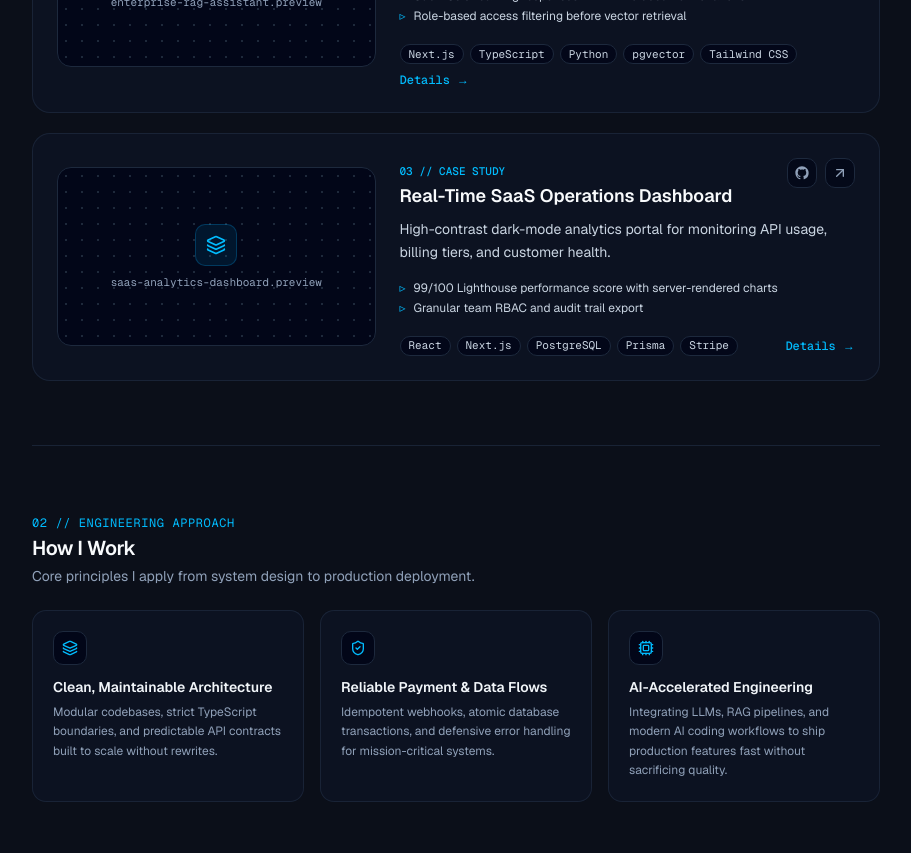
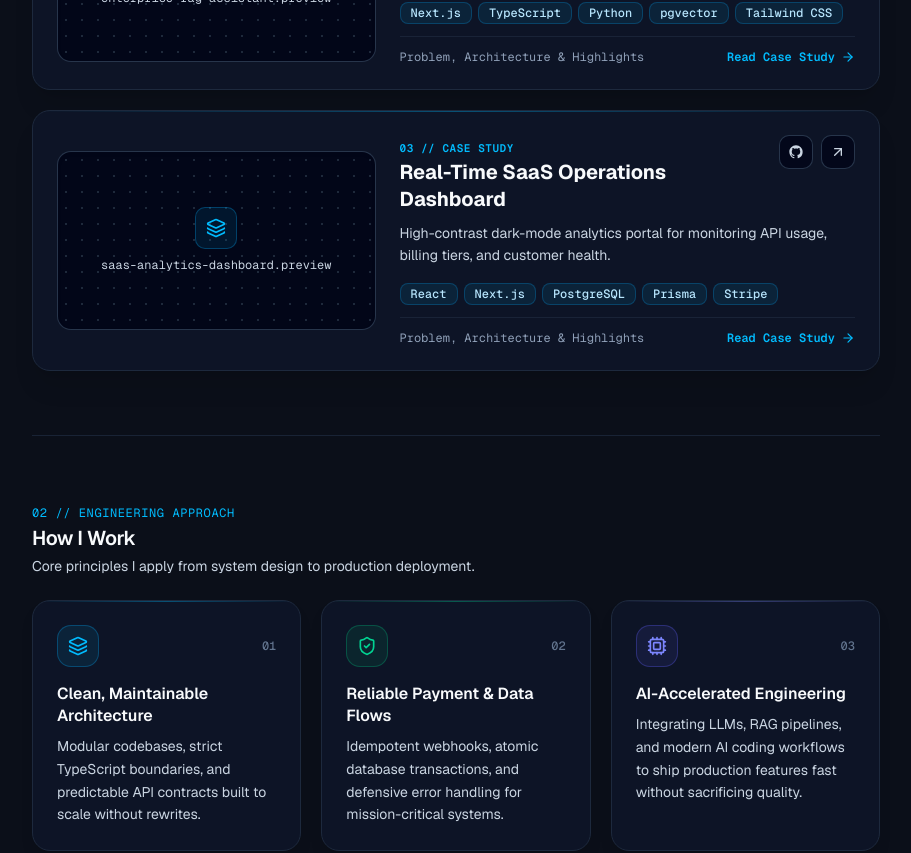
Before and after one commit to LucmanRoyJohairi/personal-portfolio, a Next.js app: page / in a window 1280 px wide. Shown: the part 1160-2013 px from the top of the page, without its empty margins (184-1095 px from the left). Built offline with nearby package versions, Linux system fonts and the light colour scheme.

Commit message:
feat: updated section layout and design

```diff
--- a/src/app/layout.tsx
+++ b/src/app/layout.tsx
@@ -14,9 +14,9 @@ const geistMono = Geist_Mono({
 });
 
 export const metadata: Metadata = {
-  title: "Your Name — Full-Stack Software Engineer",
+  title: "Roy Johairi Lucman — Full-Stack Software Engineer",
   description:
-    "Full-Stack Developer with 4 years of experience building scalable web applications, automated payment systems, and AI workflows.",
+    "Full-Stack Developer with 4+ years of experience building scalable web applications, automated payment systems, and AI workflows.",
 };
 
 export default function RootLayout({
--- a/src/app/projects/[slug]/page.tsx
+++ b/src/app/projects/[slug]/page.tsx
@@ -2,7 +2,7 @@ import { Suspense } from "react";
 import Link from "next/link";
 import Image from "next/image";
 import { notFound } from "next/navigation";
-import { ArrowLeft, ArrowUpRight } from "lucide-react";
+import { ArrowLeft, ArrowRight, ArrowUpRight } from "lucide-react";
 import { PROJECTS } from "@/data/portfolio";
 import { GithubIcon } from "@/components/icons";
 import { Badge } from "@/components/ui/badge";
@@ -18,17 +18,20 @@ async function ProjectContent({
   params: Promise<{ slug: string }>;
 }) {
   const { slug } = await params;
-  const project = PROJECTS.find((p) => p.slug === slug);
+  const currentIndex = PROJECTS.findIndex((p) => p.slug === slug);
+  const project = PROJECTS[currentIndex];
 
   if (!project) notFound();
+
+  const nextProject = PROJECTS[(currentIndex + 1) % PROJECTS.length];
 
   return (
     <>
       <header className="space-y-4">
         <span className="font-mono text-xs uppercase tracking-wider text-sky-400">
-          Case Study
+          0{currentIndex + 1} // Case Study
         </span>
-        <h1 className="text-2xl font-bold tracking-tight text-slate-50 sm:text-3xl">
+        <h1 className="text-2xl font-bold tracking-tight text-slate-50 sm:text-4xl">
           {project.title}
         </h1>
         <p className="text-base leading-relaxed text-slate-300">{project.summary}</p>
@@ -38,7 +41,7 @@ async function ProjectContent({
             <Badge
               key={tech}
               variant="secondary"
-              className="border border-slate-800 bg-slate-900 font-mono text-xs text-slate-200"
+              className="border border-sky-500/25 bg-sky-500/10 font-mono text-xs text-sky-200"
             >
               {tech}
             </Badge>
@@ -69,7 +72,7 @@ async function ProjectContent({
               className={buttonVariants({
                 size: "sm",
                 className:
-                  "bg-sky-500 font-medium text-slate-950 hover:bg-sky-400",
+                  "bg-sky-500 font-medium text-slate-950 shadow-lg shadow-sky-500/20 hover:bg-sky-400",
               })}
             >
               Live Demo
@@ -91,35 +94,77 @@ async function ProjectContent({
         </div>
       )}
 
-      <div className="space-y-6 rounded-2xl border border-slate-800/80 bg-slate-900/50 p-6 backdrop-blur-sm">
-        <div className="space-y-2">
-          <h2 className="font-mono text-xs uppercase tracking-wider text-sky-400">
-            01 // The Problem
-          </h2>
-          <p className="text-sm leading-relaxed text-slate-300">{project.problem}</p>
+      {/* 01 & 02: Side-by-Side Problem & Architecture Bento */}
+      <div className="grid gap-5 sm:grid-cols-2">
+        <div className="rounded-2xl border border-slate-800 bg-slate-900/75 p-6 shadow-lg">
+          <div className="mb-3 flex items-center gap-2.5">
+            <span className="rounded-md border border-amber-500/30 bg-amber-500/10 px-2 py-0.5 font-mono text-xs font-semibold text-amber-300">
+              01
+            </span>
+            <h2 className="font-mono text-xs font-semibold uppercase tracking-wider text-slate-200">
+              The Problem
+            </h2>
+          </div>
+          <p className="text-sm leading-relaxed text-slate-200">{project.problem}</p>
         </div>
 
-        <div className="space-y-2">
-          <h2 className="font-mono text-xs uppercase tracking-wider text-sky-400">
-            02 // Architecture & Implementation
+        <div className="rounded-2xl border border-slate-800 bg-slate-900/75 p-6 shadow-lg">
+          <div className="mb-3 flex items-center gap-2.5">
+            <span className="rounded-md border border-sky-500/30 bg-sky-500/10 px-2 py-0.5 font-mono text-xs font-semibold text-sky-300">
+              02
+            </span>
+            <h2 className="font-mono text-xs font-semibold uppercase tracking-wider text-slate-200">
+              Architecture &amp; Stack
+            </h2>
+          </div>
+          <p className="text-sm leading-relaxed text-slate-200">{project.architecture}</p>
+        </div>
+      </div>
+
+      {/* 03: Key Engineering Highlights */}
+      <div className="rounded-2xl border border-slate-800 bg-slate-900/75 p-6 shadow-lg">
+        <div className="mb-4 flex items-center gap-2.5">
+          <span className="rounded-md border border-emerald-500/30 bg-emerald-500/10 px-2 py-0.5 font-mono text-xs font-semibold text-emerald-300">
+            03
+          </span>
+          <h2 className="font-mono text-xs font-semibold uppercase tracking-wider text-slate-200">
+            Key Engineering Highlights
           </h2>
-          <p className="text-sm leading-relaxed text-slate-300">{project.architecture}</p>
         </div>
 
-        <div className="space-y-2">
-          <h2 className="font-mono text-xs uppercase tracking-wider text-sky-400">
-            03 // Key Highlights
-          </h2>
-          <ul className="space-y-1.5 text-sm text-slate-300">
-            {project.highlights.map((item) => (
-              <li key={item} className="flex items-start gap-2">
-                <span className="text-sky-400">▹</span>
-                <span>{item}</span>
-              </li>
-            ))}
-          </ul>
+        <div className="grid gap-3.5 sm:grid-cols-3">
+          {project.highlights.map((item, idx) => (
+            <div
+              key={item}
+              className="rounded-xl border border-slate-800/90 bg-slate-950/60 p-4"
+            >
+              <span className="mb-2 block font-mono text-[11px] font-semibold text-sky-400">
+                HIGHLIGHT 0{idx + 1}
+              </span>
+              <p className="text-sm leading-relaxed text-slate-200">{item}</p>
+            </div>
+          ))}
         </div>
       </div>
+
+      {/* Bottom Next Project Navigation */}
+      {PROJECTS.length > 1 && (
+        <div className="flex flex-col items-start justify-between gap-4 rounded-2xl border border-slate-800/80 bg-slate-900/40 p-5 sm:flex-row sm:items-center">
+          <div>
+            <span className="font-mono text-[11px] uppercase tracking-wider text-slate-400">
+              Up Next
+            </span>
+            <p className="text-sm font-semibold text-slate-100">{nextProject.title}</p>
+          </div>
+          <Link
+            href={`/projects/${nextProject.slug}`}
+            className="inline-flex items-center gap-1.5 font-mono text-xs font-semibold text-sky-400 transition hover:text-sky-300"
+          >
+            View Case Study
+            <ArrowRight className="h-3.5 w-3.5" />
+          </Link>
+        </div>
+      )}
     </>
   );
 }
@@ -141,7 +186,7 @@ export default function ProjectDetailPage({
 
       <Suspense
         fallback={
-          <div className="h-64 animate-pulse rounded-2xl border border-slate-800 bg-slate-900/40" />
+          <div className="h-96 animate-pulse rounded-2xl border border-slate-800 bg-slate-900/40" />
         }
       >
         <ProjectContent params={params} />
--- a/src/components/how-i-work.tsx
+++ b/src/components/how-i-work.tsx
@@ -1,23 +1,36 @@
 import { Cpu, Layers, ShieldCheck } from "lucide-react";
+import { SpotlightCard } from "@/components/spotlight-card";
 
 const PRINCIPLES = [
   {
+    step: "01",
     icon: Layers,
     title: "Clean, Maintainable Architecture",
     description:
       "Modular codebases, strict TypeScript boundaries, and predictable API contracts built to scale without rewrites.",
+    accent: "text-sky-400 border-sky-500/30 bg-sky-500/10",
+    topGlow: "via-sky-400/60",
+    hoverBorder: "hover:border-sky-500/40",
   },
   {
+    step: "02",
     icon: ShieldCheck,
     title: "Reliable Payment & Data Flows",
     description:
       "Idempotent webhooks, atomic database transactions, and defensive error handling for mission-critical systems.",
+    accent: "text-emerald-400 border-emerald-500/30 bg-emerald-500/10",
+    topGlow: "via-emerald-400/60",
+    hoverBorder: "hover:border-emerald-500/40",
   },
   {
+    step: "03",
     icon: Cpu,
     title: "AI-Accelerated Engineering",
     description:
       "Integrating LLMs, RAG pipelines, and modern AI coding workflows to ship production features fast without sacrificing quality.",
+    accent: "text-indigo-400 border-indigo-500/30 bg-indigo-500/10",
+    topGlow: "via-indigo-400/60",
+    hoverBorder: "hover:border-indigo-500/40",
   },
 ];
 
@@ -31,24 +44,41 @@ export function HowIWork() {
         <h2 className="text-xl font-semibold tracking-tight text-slate-50">
           How I Work
         </h2>
-        <p className="text-sm text-slate-400">
+        <p className="text-sm text-slate-300">
           Core principles I apply from system design to production deployment.
         </p>
       </div>
 
-      <div className="grid gap-4 sm:grid-cols-3">
-        {PRINCIPLES.map(({ icon: Icon, title, description }) => (
-          <div
-            key={title}
-            className="group rounded-xl border border-slate-800/80 bg-slate-900/50 p-5 backdrop-blur-sm transition-all duration-300 hover:-translate-y-0.5 hover:border-sky-500/30 hover:bg-slate-900/80"
-          >
-            <div className="mb-3 inline-flex rounded-lg border border-slate-800 bg-slate-950 p-2 text-sky-400 transition group-hover:border-sky-500/30">
-              <Icon className="h-4 w-4" />
-            </div>
-            <h3 className="mb-1.5 text-sm font-semibold text-slate-100">{title}</h3>
-            <p className="text-xs leading-relaxed text-slate-400">{description}</p>
-          </div>
-        ))}
+      <div className="grid gap-5 sm:grid-cols-3">
+        {PRINCIPLES.map(
+          ({ step, icon: Icon, title, description, accent, topGlow, hoverBorder }) => (
+            <SpotlightCard
+              key={title}
+              className={`group rounded-2xl border border-slate-800 bg-slate-900/75 p-6 shadow-lg transition-all duration-300 hover:-translate-y-1 hover:bg-slate-900 ${hoverBorder}`}
+            >
+              {/* Top edge highlight */}
+              <div
+                className={`pointer-events-none absolute inset-x-0 top-0 h-px bg-gradient-to-r from-transparent ${topGlow} to-transparent opacity-60 transition-opacity duration-300 group-hover:opacity-100`}
+              />
+
+              <div className="mb-4 flex items-center justify-between">
+                <div className={`inline-flex rounded-xl border p-2.5 ${accent}`}>
+                  <Icon className="h-5 w-5" />
+                </div>
+                <span className="font-mono text-xs font-medium text-slate-500">
+                  {step}
+                </span>
+              </div>
+
+              <h3 className="mb-2 text-base font-semibold leading-snug text-slate-50">
+                {title}
+              </h3>
+              <p className="text-sm leading-relaxed text-slate-300">
+                {description}
+              </p>
+            </SpotlightCard>
+          )
+        )}
       </div>
     </section>
   );
--- a/src/components/project-card.tsx
+++ b/src/components/project-card.tsx
@@ -1,52 +1,51 @@
 import Link from "next/link";
 import Image from "next/image";
-import { ArrowUpRight, Layers } from "lucide-react";
+import { ArrowRight, ArrowUpRight, Layers } from "lucide-react";
 import { Project } from "@/data/portfolio";
 import { GithubIcon } from "@/components/icons";
 import { SpotlightCard } from "@/components/spotlight-card";
-import { Badge } from "@/components/ui/badge";
 
 export function ProjectCard({ project, index }: { project: Project; index: number }) {
   return (
-    <SpotlightCard className="group rounded-2xl border border-slate-800/80 bg-slate-900/50 backdrop-blur-sm transition-all duration-300 hover:-translate-y-1 hover:border-slate-700 hover:bg-slate-900/80 hover:shadow-2xl hover:shadow-sky-500/5">
+    <SpotlightCard className="group rounded-2xl border border-slate-800 bg-slate-900/75 shadow-xl transition-all duration-300 hover:-translate-y-1 hover:border-sky-500/40 hover:bg-slate-900 hover:shadow-2xl hover:shadow-sky-500/10">
       <article>
-        {/* Top gradient border glow on hover */}
-        <div className="pointer-events-none absolute inset-x-0 top-0 h-px bg-gradient-to-r from-transparent via-sky-400/60 to-transparent opacity-0 transition-opacity duration-300 group-hover:opacity-100" />
+        {/* Top gradient border glow */}
+        <div className="pointer-events-none absolute inset-x-0 top-0 h-px bg-gradient-to-r from-transparent via-sky-400/60 to-transparent opacity-60 transition-opacity duration-300 group-hover:opacity-100" />
 
         <div className="grid gap-6 p-5 sm:grid-cols-12 sm:items-center sm:p-6">
-          {/* Left: Project Image Preview (5 cols) */}
+          {/* Left: Full Uncropped 16:9 Preview (5 cols) */}
           <Link
             href={`/projects/${project.slug}`}
-            className="relative aspect-video overflow-hidden rounded-xl border border-slate-800 bg-slate-950 sm:col-span-5"
+            className="relative aspect-video overflow-hidden rounded-xl border border-slate-700/80 bg-slate-950 shadow-inner sm:col-span-5"
           >
             {project.image ? (
               <Image
                 src={project.image}
                 alt={project.title}
                 fill
-                className="object-cover transition-transform duration-500 group-hover:scale-105"
+                className="object-cover object-top transition-transform duration-500 group-hover:scale-105"
               />
             ) : (
               <div className="flex h-full w-full flex-col items-center justify-center bg-[radial-gradient(#1e293b_1px,transparent_1px)] [background-size:16px_16px] p-4 text-center">
-                <div className="mb-2 rounded-lg border border-sky-500/25 bg-sky-500/10 p-2.5 text-sky-400 transition-transform duration-300 group-hover:scale-110">
+                <div className="mb-2 rounded-lg border border-sky-500/30 bg-sky-500/10 p-2.5 text-sky-400 transition-transform duration-300 group-hover:scale-110">
                   <Layers className="h-5 w-5" />
                 </div>
-                <span className="font-mono text-[11px] text-slate-400">
+                <span className="font-mono text-xs text-slate-300">
                   {project.slug}.preview
                 </span>
               </div>
             )}
           </Link>
 
-          {/* Right: Project Details (7 cols) */}
+          {/* Right: Tight, Balanced Summary + Stack (7 cols) */}
           <div className="flex flex-col justify-between space-y-4 sm:col-span-7">
             <div className="space-y-2">
               <div className="flex items-start justify-between gap-3">
                 <div>
-                  <span className="font-mono text-[11px] font-medium text-sky-400">
+                  <span className="font-mono text-[11px] font-semibold tracking-wider text-sky-400">
                     0{index + 1} // CASE STUDY
                   </span>
-                  <h3 className="text-lg font-semibold text-slate-50">
+                  <h3 className="text-xl font-bold leading-snug text-slate-50">
                     <Link
                       href={`/projects/${project.slug}`}
                       className="transition group-hover:text-sky-300"
@@ -56,13 +55,14 @@ export function ProjectCard({ project, index }: { project: Project; index: numbe
                   </h3>
                 </div>
 
-                <div className="flex items-center gap-2 text-slate-400">
+                <div className="flex shrink-0 items-center gap-2 text-slate-300">
                   <a
                     href={project.githubUrl}
                     target="_blank"
                     rel="noreferrer"
                     aria-label="Source code"
-                    className="rounded-lg border border-slate-800 bg-slate-950/70 p-1.5 transition hover:border-slate-700 hover:text-slate-100"
+                    title="Source Code"
+                    className="rounded-lg border border-slate-700/80 bg-slate-950/80 p-2 transition hover:border-sky-500/40 hover:text-sky-300"
                   >
                     <GithubIcon className="h-4 w-4" />
                   </a>
@@ -72,7 +72,8 @@ export function ProjectCard({ project, index }: { project: Project; index: numbe
                       target="_blank"
                       rel="noreferrer"
                       aria-label="Live demo"
-                      className="rounded-lg border border-slate-800 bg-slate-950/70 p-1.5 transition hover:border-slate-700 hover:text-slate-100"
+                      title="Live Demo"
+                      className="rounded-lg border border-slate-700/80 bg-slate-950/80 p-2 transition hover:border-sky-500/40 hover:text-sky-300"
                     >
                       <ArrowUpRight className="h-4 w-4" />
                     </a>
@@ -80,37 +81,35 @@ export function ProjectCard({ project, index }: { project: Project; index: numbe
                 </div>
               </div>
 
-              <p className="text-sm leading-relaxed text-slate-300">{project.summary}</p>
+              <p className="line-clamp-3 text-sm leading-relaxed text-slate-300">
+                {project.summary}
+              </p>
             </div>
 
-            <ul className="space-y-1 text-xs text-slate-300">
-              {project.highlights.slice(0, 2).map((item) => (
-                <li key={item} className="flex items-start gap-2">
-                  <span className="text-sky-400">▹</span>
-                  <span>{item}</span>
-                </li>
-              ))}
-            </ul>
-
-            <div className="flex flex-wrap items-center justify-between gap-2 pt-1">
+            <div className="space-y-3">
               <div className="flex flex-wrap gap-1.5">
                 {project.techStack.map((tech) => (
-                  <Badge
+                  <span
                     key={tech}
-                    variant="secondary"
-                    className="border border-slate-800 bg-slate-950/80 font-mono text-[11px] font-normal text-slate-300"
+                    className="rounded-md border border-sky-500/25 bg-sky-500/10 px-2.5 py-0.5 font-mono text-xs font-medium text-sky-200"
                   >
                     {tech}
-                  </Badge>
+                  </span>
                 ))}
               </div>
 
-              <Link
-                href={`/projects/${project.slug}`}
-                className="font-mono text-xs font-medium text-sky-400 transition group-hover:translate-x-1"
-              >
-                Details →
-              </Link>
+              <div className="flex items-center justify-between border-t border-slate-800/80 pt-3">
+                <span className="font-mono text-xs text-slate-400">
+                  Problem, Architecture &amp; Highlights
+                </span>
+                <Link
+                  href={`/projects/${project.slug}`}
+                  className="inline-flex items-center gap-1.5 font-mono text-xs font-semibold text-sky-400 transition hover:text-sky-300"
+                >
+                  Read Case Study
+                  <ArrowRight className="h-3.5 w-3.5 transition-transform duration-200 group-hover:translate-x-1" />
+                </Link>
+              </div>
             </div>
           </div>
         </div>
```
